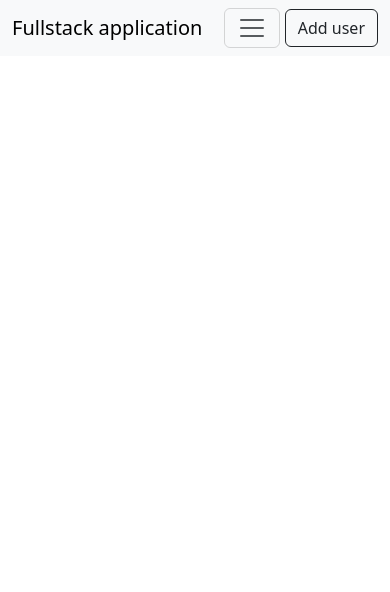
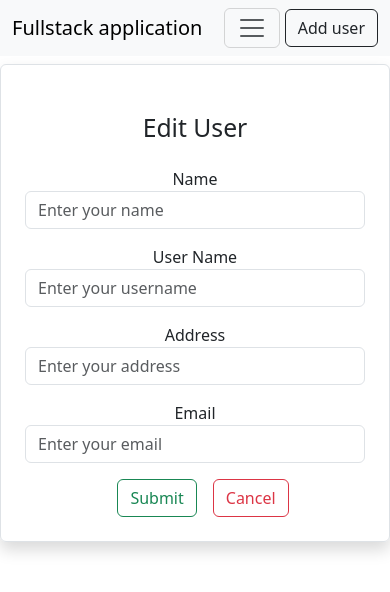
Before and after one commit to AwesomeNatchos/CRUD-spring-react-hibernate-application, a React (Create React App) app in the folder front/: page /edit-user/1 in a window 390 px wide. Shown: the top 592 px of the page. Built offline with nearby package versions, Linux system fonts and the light colour scheme; no server answers.

Commit message:
finished CRUD application, working version

```diff
--- a/front/src/App.js
+++ b/front/src/App.js
@@ -6,6 +6,8 @@
 import Home from './pages/Home';
 import { BrowserRouter as Router, Route, Routes } from 'react-router-dom';
 import AddUser from './users/AddUser';
+import EditUser from './users/EditUser';
+import ViewUser from './users/ViewUser';
 
 function App() {
   return (
@@ -16,6 +18,9 @@
           <Routes>
             <Route exact path='/' element={ <Home/> } />
             <Route exact path='/user' element={ <AddUser/> } />
+            <Route exact path='/edit-user/:id' element={ <EditUser/> } />
+            <Route exact path='/user/:id' element={ <ViewUser/> } />
+
           </Routes>
       </Router>
 
--- a/front/src/pages/Home.js
+++ b/front/src/pages/Home.js
@@ -1,9 +1,12 @@
 import React, { useEffect, useState } from 'react';
 import axios from 'axios';
+import { Link, useParams } from 'react-router-dom';
 
 export default function Home() {
 
-    const [users, setUsers] = useState([]);
+    const [user, setUsers] = useState([]);
+
+    const {id} = useParams();
 
     useEffect(()=>{
         console.log("page is loading");
@@ -11,14 +14,16 @@
     },[]);
 
 
-    const loadUsers =  async() =>{
-        const result = await axios.get("http://localhost:8080/users");
+    const loadUsers =  async ()=>{
+        const result = await axios.get('http://localhost:8080/users');
         console.log(result);
         setUsers(result.data);
     }
 
-
-
+    const deleteUser = async (id)=> {
+        await axios.delete(`http://localhost:8080/user/${id}`);
+        loadUsers()
+    }
 
   return (
     <div className='container'>
@@ -37,7 +42,7 @@
             <tbody>
 
                 {
-                    users.map((user, index)=>(
+                    user.map((user, index)=>(
                         <tr>
                             <th scope="row" key={index}>  { index+1 }</th>
                             <td> { user.id } </td>
@@ -46,9 +51,12 @@
                             <td> { user.email} </td>
                             <td> { user.address } </td>
                             <td>
-                                <button className='btn btn-outline-success mx-2'> View </button>
-                                <button className='btn btn-outline-primary mx-2'> Edit </button>
-                                <button className='btn btn-ouline- danger mx-2'> Delete </button>
+                                <Link to={`/user/${user.id}`} className='btn btn-outline-success mx-2'> View </Link>
+                                <Link to={ `/edit-user/${user.id}`} className='btn btn-outline-primary mx-2'> Edit </Link>
+                                <button
+                                onClick={()=> deleteUser(user.id)}
+                                className='btn btn-outline-danger mx-2'
+                                > Delete </button>
                             </td>
                         </tr>
 
--- a/front/src/users/AddUser.js
+++ b/front/src/users/AddUser.js
@@ -1,13 +1,13 @@
 import axios from 'axios';
-import { Button } from 'bootstrap'
+
 import React, { useState } from 'react'
-import { useNavigate } from 'react-router-dom';
+import { Link, useNavigate } from 'react-router-dom';
 
 export default function AddUser() {
 
   let navigate = useNavigate()
 
-  const [user, userState] = useState({
+  const [user, setUser] = useState({
     name: '',
     username: '',
     address: '',
@@ -17,7 +17,7 @@
   const {name, username, email, address} = user;
 
   const onInputChange = (e) => {
-    userState({...user, [e.target.name]: e.target.value})
+    setUser({...user, [e.target.name]: e.target.value})
   }
 
   const onSubmit = async (e) =>{
@@ -29,7 +29,7 @@
 
 
   return (
-    <div className='countainer'>
+    <div className='container'>
       <div className='row'>
       <div className='col-md-6 offset-md-3 border rounded p-4 mt-2 shadow'>
         <h2 className='text-center m-4'> Register User</h2>
@@ -84,8 +84,8 @@
           />
         </div>
 
-        <button className='btn btn-outline-success mx-3'> Submit </button>
-        <button className='btn btn-outline-danger'> Cancel </button>
+        <button type='submit' className='btn btn-outline-success mx-3'> Submit </button>
+        <Link to='/' className='btn btn-outline-danger'> Cancel </Link>
         </form>
 
 
--- a/front/src/users/EditUser.js
+++ b/front/src/users/EditUser.js
@@ -0,0 +1,111 @@
+import axios from 'axios';
+
+import React, { useEffect, useState } from 'react'
+import { Link, useNavigate, useParams } from 'react-router-dom';
+
+export default function EditUser() {
+
+  let navigate = useNavigate()
+
+  const [user, setUser] = useState({
+    name: '',
+    username: '',
+    address: '',
+    email:''
+  })
+
+  const {id} = useParams()
+
+  const {name, username, email, address} = user;
+
+  const onInputChange = (e)=> {
+    setUser({...user, [e.target.name]: e.target.value})
+  }
+
+
+  useEffect(()=>{
+    loadUser()
+  },[]);
+
+  const onSubmit = async (e)=> {
+    e.preventDefault();
+    await axios.put(`http://localhost:8080/edit-user/${id}`, user)
+    navigate('/');
+
+  };
+
+  const loadUser = async ()=> {
+    const result = await axios.get(`http://localhost:8080/user/${id}`)
+    setUser(result.data)
+  }
+
+
+  return (
+    <div className='container'>
+      <div className='row'>
+      <div className='col-md-6 offset-md-3 border rounded p-4 mt-2 shadow'>
+        <h2 className='text-center m-4'> Edit User</h2>
+
+        <form onSubmit={ (e)=> onSubmit(e) }>
+        <div className='mb-3'>
+          <label htmlFor='Name' className='form-lable'> Name </label>
+          <input
+          type={'text'}
+          className='form-control'
+          placeholder='Enter your name'
+          name='name'
+          value={ name }
+          onChange={(e)=>onInputChange(e)}
+          />
+
+        </div>
+        <div className='mb-3'>
+          <label htmlFor='UserName' className='form-lable'> User Name </label>
+          <input
+          type={'text'}
+          className='form-control'
+          placeholder='Enter your username'
+          name='username'
+          value={ username }
+          onChange={(e)=>onInputChange(e)}
+          />
+
+        </div>
+        <div className='mb-3'>
+          <label htmlFor='Address' className='form-lable'> Address </label>
+          <input
+          type={'text'}
+          className='form-control'
+          placeholder='Enter your address'
+          name='address'
+          value={ address }
+          onChange={(e)=>onInputChange(e)}
+
+          />
+        </div>
+
+        <div className='mb-3'>
+          <label htmlFor='Email' className='form-lable'> Email </label>
+          <input
+          type={'text'}
+          className='form-control'
+          placeholder='Enter your email'
+          name='email'
+          value={ email }
+          onChange={(e)=>onInputChange(e)}
+          />
+        </div>
+
+        <button type='submit' className='btn btn-outline-success mx-3'> Submit </button>
+        <Link to='/' className='btn btn-outline-danger'> Cancel </Link>
+        </form>
+
+
+
+        </div>
+
+      </div>
+
+    </div>
+  )
+}
--- a/front/src/users/ViewUser.js
+++ b/front/src/users/ViewUser.js
@@ -0,0 +1,60 @@
+import { useEffect, useState } from 'react';
+import React from 'react';
+import { Link, useParams } from 'react-router-dom';
+import axios from 'axios';
+
+export default function ViewUser() {
+    const [user, setUser] = useState({
+        name: "",
+        username: "",
+        email: "",
+      });
+
+      const { id } = useParams();
+
+      useEffect(() => {
+        loadUser();
+      }, []);
+
+      const loadUser = async () => {
+        const result = await axios.get(`http://localhost:8080/user/${id}`);
+        setUser(result.data);
+      };
+
+  return (
+    <div className='container'>
+        <div className='row'>
+            <div className='col-md-6 offset-md-3 border rounded p-4 mt-2 shadow'>
+                <h2 className='text-center m-4'> User Details </h2>
+
+                <div className='card'>
+                    <div className='card-header'>
+                        Details of user id : { user.id }
+                        <ul className="list-group list-group-flush">
+                            <li className="list-group-item">
+                                <b>Name:</b>
+                                { user.name }
+                            </li>
+                            <li className="list-group-item">
+                                <b>UserName:</b>
+                                { user.username }
+                            </li>
+                            <li className="list-group-item">
+                                <b>Address :</b>
+                                { user.address }
+                            </li>
+                            <li className="list-group-item">
+                                <b>Email:</b>
+                                { user.email }
+                            </li>
+                        </ul>
+
+                    </div>
+
+                </div>
+                <Link to={'/'} className='btn btn-outline-primary' my-2> Back to home </Link>
+            </div>
+        </div>
+    </div>
+  )
+}
```
